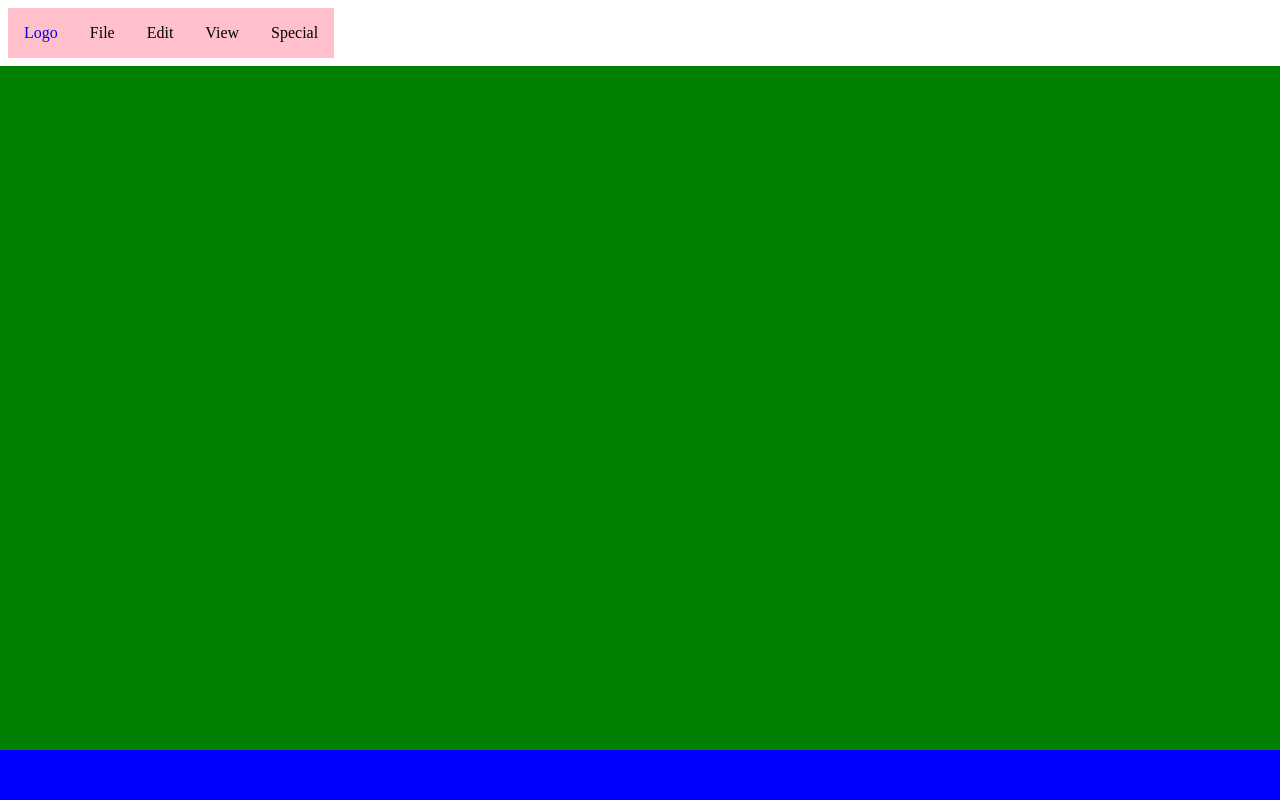
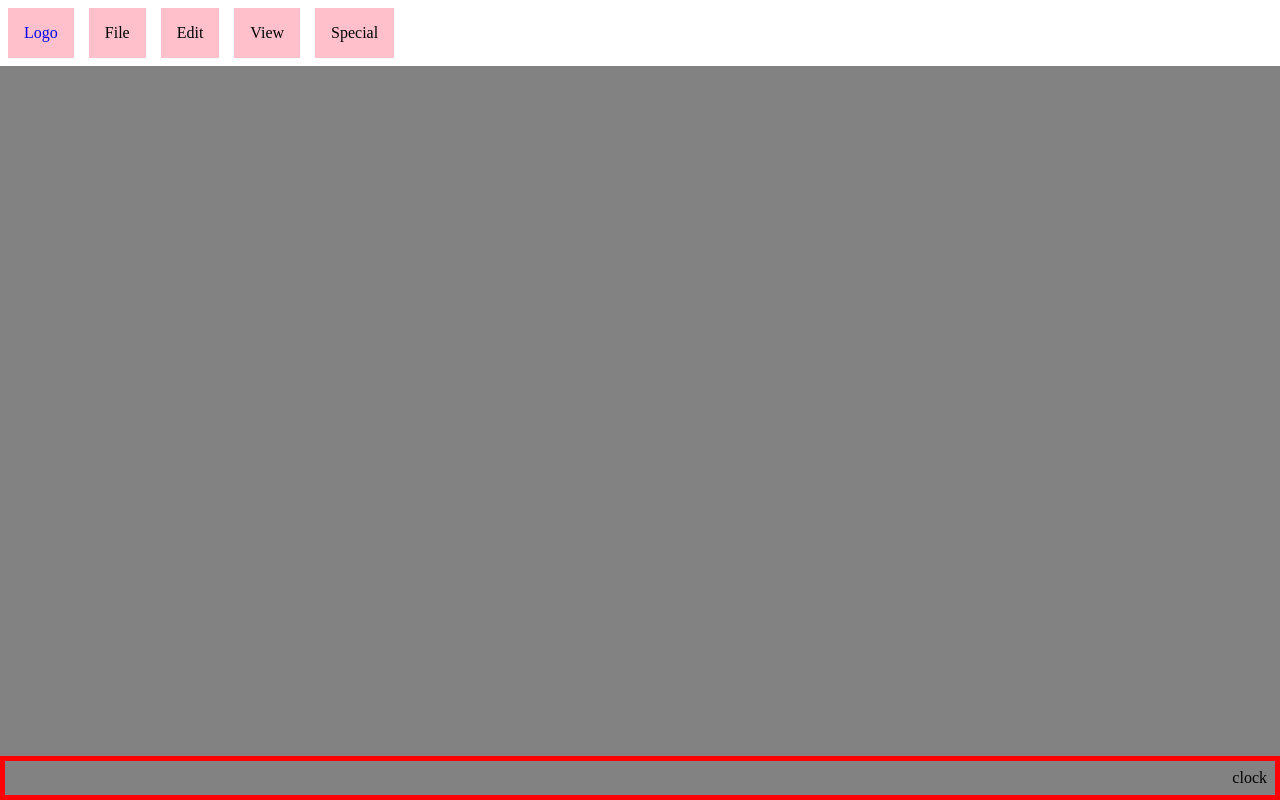
Before and after one commit to staceyjf/FakeOS, a website: page index.html in a window 1280 px wide. Drawn offline with Linux system fonts and the light colour scheme.

Commit message:
basic add for clock

```diff
--- a/index.html
+++ b/index.html
@@ -25,6 +25,6 @@
 
     <main class="desktop"></main>
 
-    <footer class="clock"></footer>
+    <footer class="clock">clock</footer>
   </body>
 </html>
--- a/scss/_components/clock.scss
+++ b/scss/_components/clock.scss
@@ -1,6 +1,11 @@
+@use "../_partials/normalisation";
+@use "../_partials/site-standardization";
+@use "../_partials/brand-variables" as bv;
+
 .clock {
-  background-color: blue;
-  height: 50px;
-  width: 100vw;
-  display: flex;
+  border: 5px red solid;
+  background-color: bv.$secondary-color;
+  @extend %flex-align-center;
+  justify-content: flex-end;
+  padding: 0.5rem;
 }
--- a/scss/_components/desktop.scss
+++ b/scss/_components/desktop.scss
@@ -1,6 +1,10 @@
-//main
+// partials
+@use "../_partials/normalisation";
+@use "../_partials/site-standardization";
+@use "../_partials/brand-variables" as bv;
+
 .desktop {
-  background-color: green;
+  background-color: bv.$secondary-color;
   flex-grow: 1; // takes up the remainder vh
   display: grid;
   //   grid-template-columns: repeat(auto-fit, minmax(250px, 1fr));
--- a/scss/_components/menu.scss
+++ b/scss/_components/menu.scss
@@ -2,17 +2,13 @@
 @use "../_partials/normalisation";
 @use "../_partials/site-standardization";
 @use "../_partials/brand-variables" as bv;
-
-%flex-align-center {
-  display: flex;
-  align-items: center;
-}
 
 .menu {
   background-color: white;
   @extend %flex-align-center;
   justify-content: flex-start;
   padding: 0.5rem;
+  column-gap: 15px;
 
   // logo
   &__logo {
@@ -24,6 +20,7 @@
   &__nav {
     @extend %flex-align-center;
     justify-content: space-between;
+    column-gap: 15px;
 
     & button {
       background-color: pink;
--- a/scss/_partials/_brand-variables.scss
+++ b/scss/_partials/_brand-variables.scss
@@ -1,5 +1,5 @@
 $primary-color: black;
-$secondary-color: #c2e812;
+$secondary-color: #828282;
 $dark-color: #191919;
 $light-color: #e9ecea;
 
@@ -13,3 +13,8 @@ $light-color: #e9ecea;
   font-size: 16px;
   padding: 1em;
 }
+
+%flex-align-center {
+  display: flex;
+  align-items: center;
+}
```
Also changed, not shown: scss/style.css, 1 other file.
